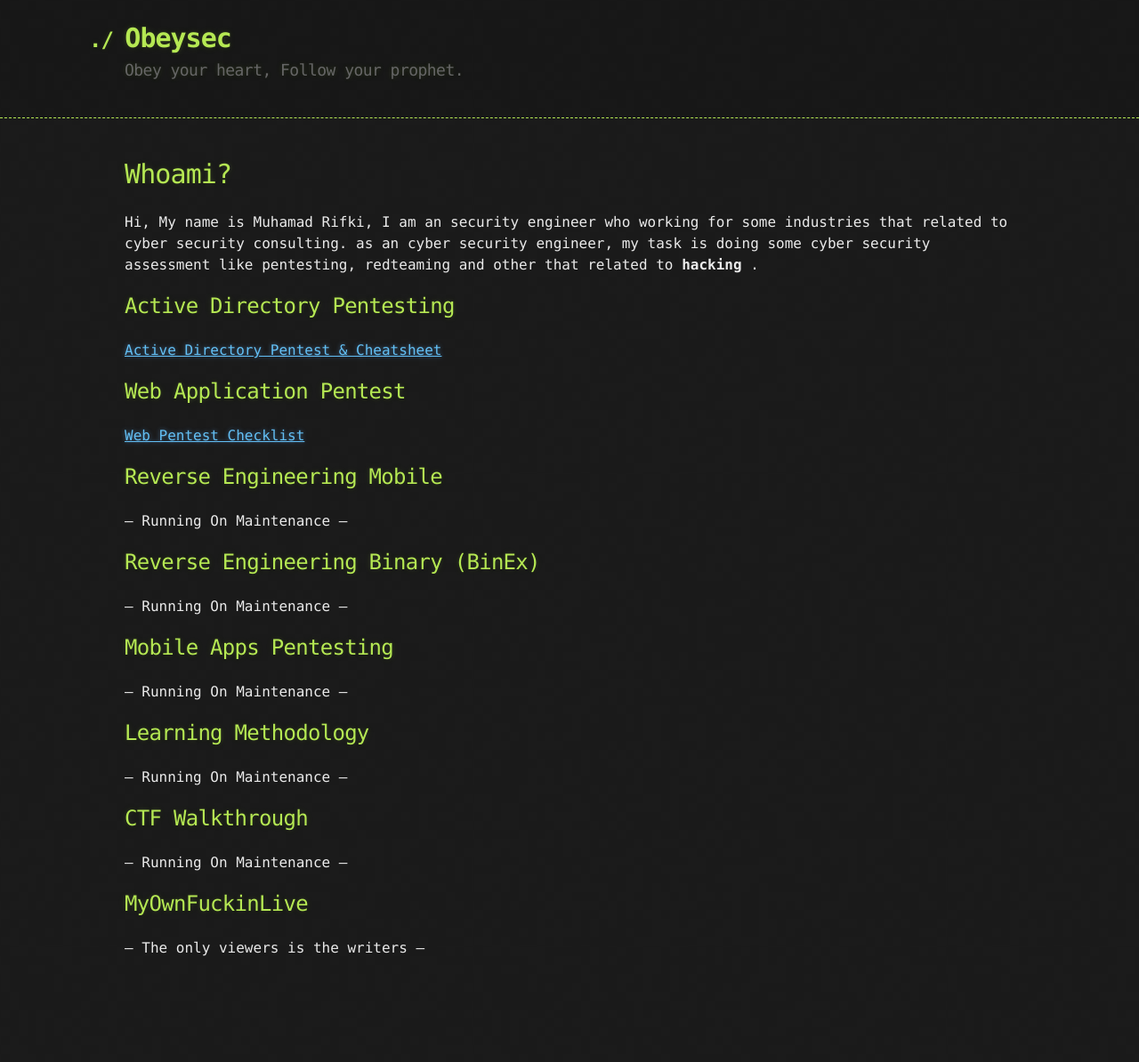
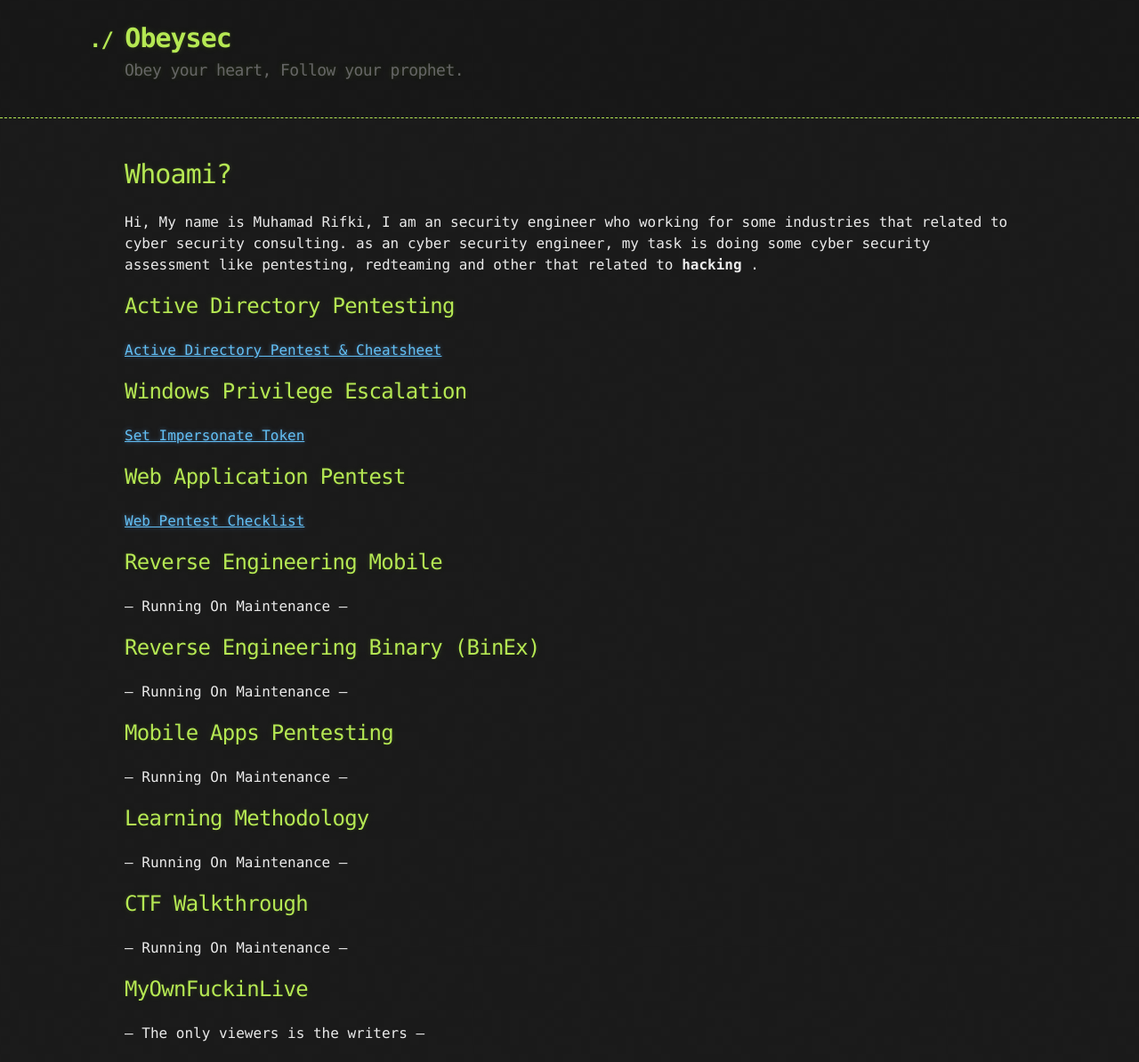
Before and after one commit to sahabrifki/sahabrifki.github.io, a Jekyll site: the page built from index.md, in a window 1280 px wide. Shown: the whole page at 89% size. Built offline with Jekyll 4.4.1, drawn with Linux system fonts in a browser that asks for light colours; our own code applies the rules of GitHub Pages for plain Markdown files; before the commit the page ends 1098 px from its top, so only the background shows below that.

Commit message:
Update index.md

```diff
--- a/index.md
+++ b/index.md
@@ -9,6 +9,9 @@ Hi, My name is Muhamad Rifki, I am an security engineer who working for some ind
 
 ## Active Directory Pentesting
 [Active Directory Pentest & Cheatsheet](./Cheatsheet.md)
+
+## Windows Privilege Escalation
+[Set Impersonate Token](./1.md)
 
 
 ## Web Application Pentest
```
